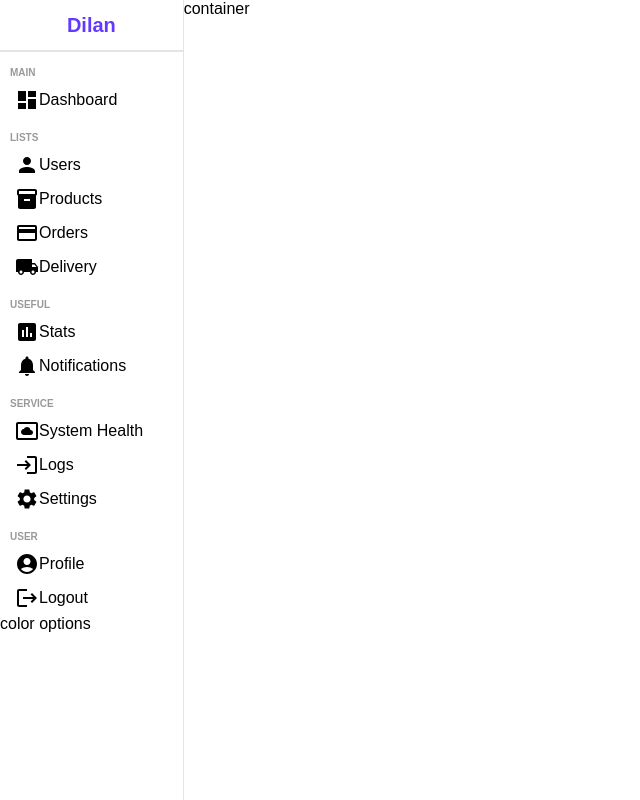
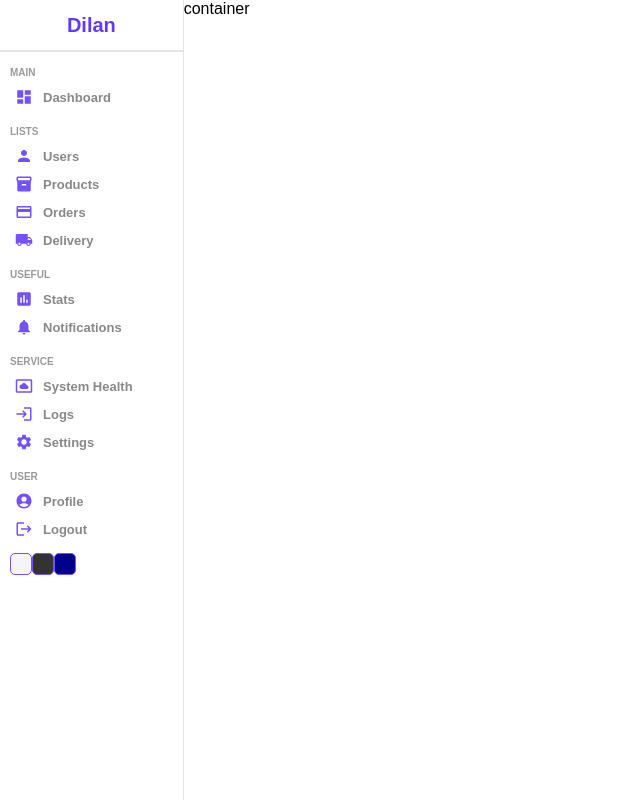
Before and after one commit to Dilan981001/dashboard, a React (Create React App) app: page / in a window 1280 px wide. Shown: the whole page, without its empty margins (0-640 px from the left). Built offline with nearby package versions, Linux system fonts and the light colour scheme.

Commit message:
color change

```diff
--- a/src/components/sidebar/Sidebar.jsx
+++ b/src/components/sidebar/Sidebar.jsx
@@ -76,7 +76,11 @@
                 </li>
             </ul>
         </div>
-        <div className="bottom">color options</div>
+        <div className="bottom">
+            <div className="colorOption"></div>
+            <div className="colorOption"></div>
+            <div className="colorOption"></div>
+        </div>
     </div>
   )
 }
--- a/src/components/sidebar/Sidebar.scss
+++ b/src/components/sidebar/Sidebar.scss
@@ -48,6 +48,43 @@
                     background-color: #ece8ff;
                 }
 
+                .icon{
+                    font-size:18px;
+                    color: #7451f8;
+                }
+
+                span{
+                    font-size: 13px;
+                    font-weight: 600;
+                    color: #888;
+                    margin-left: 10px;
+
+                }
+
+            }
+        }
+    }
+
+    .bottom{
+        display: flex;
+        align-items: center;
+        margin: 10px;
+
+        .colorOption{
+            width: 20px;
+            height: 20px;
+            border-radius: 5px;
+            border: 1px solid #7451f8;
+            cursor: pointer;
+
+            &:nth-child(1){
+                background-color: whitesmoke;
+            }
+            &:nth-child(2){
+                background-color: #333;
+            }
+            &:nth-child(3){
+                background-color: darkblue;
             }
         }
     }
```
